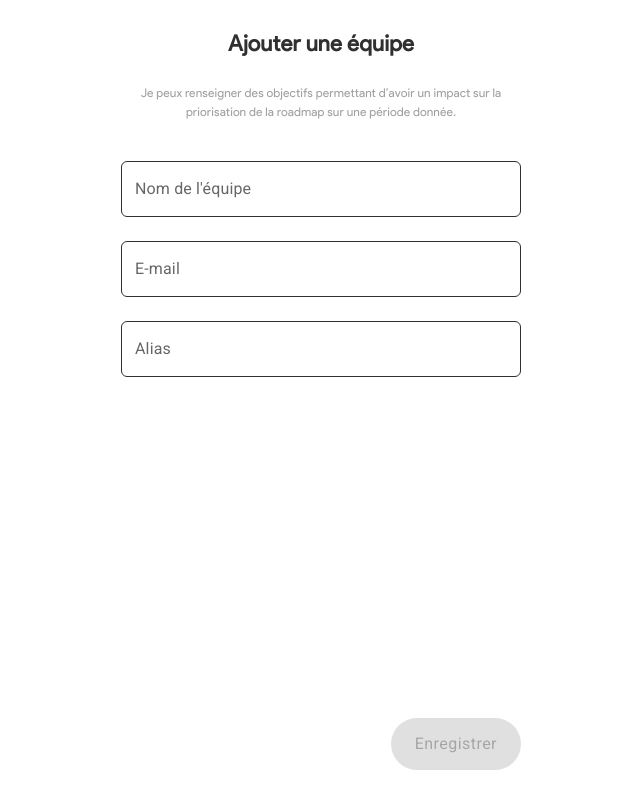
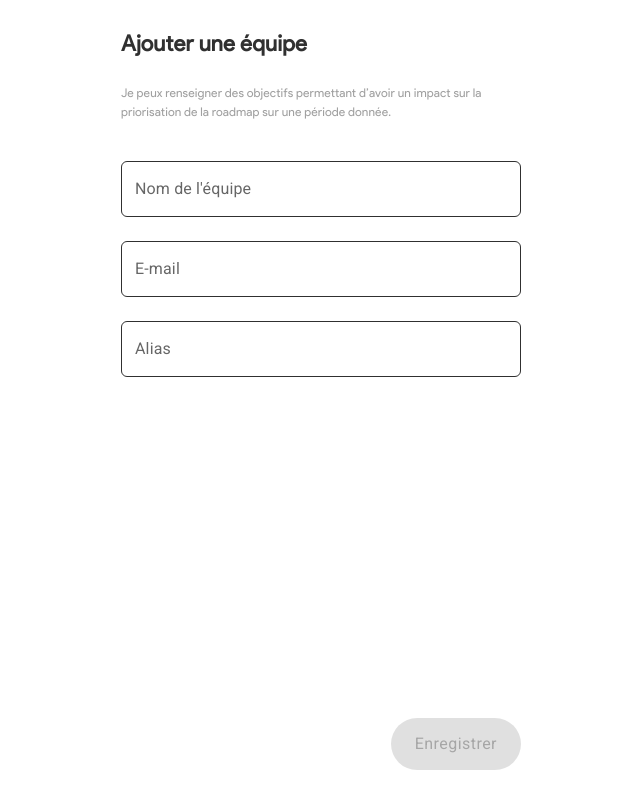
Before and after one commit to tiavina-mika/product-hero-draft, a React (Create React App) app: page / in a window 1280 px wide. Shown: the whole page, without its empty margins (319-959 px from the left). Built offline with nearby package versions, Linux system fonts and the light colour scheme.

Commit message:
fix layout alignment

```diff
--- a/src/containers/team/teamCreation/AddMembersToTeam.tsx
+++ b/src/containers/team/teamCreation/AddMembersToTeam.tsx
@@ -57,7 +57,6 @@ const AddMembersToTeam = ({ onSave }: Props) => {
     <PageLayout
       title="Qui en fait partie ?"
       description="Je peux renseigner des objectifs permettant d’avoir un impact sur la priorisation de la roadmap sur une période donnée."
-      alignment="center"
       css={classes.content}
     >
       <Form
--- a/src/containers/team/teamCreation/CreateTeam.tsx
+++ b/src/containers/team/teamCreation/CreateTeam.tsx
@@ -34,7 +34,6 @@ const CreateTeam = ({ onSave }: Props) => {
     <PageLayout
       title="Ajouter une équipe"
       description="Je peux renseigner des objectifs permettant d’avoir un impact sur la priorisation de la roadmap sur une période donnée."
-      alignment="center"
       css={classes.content}
     >
       <Form
```
